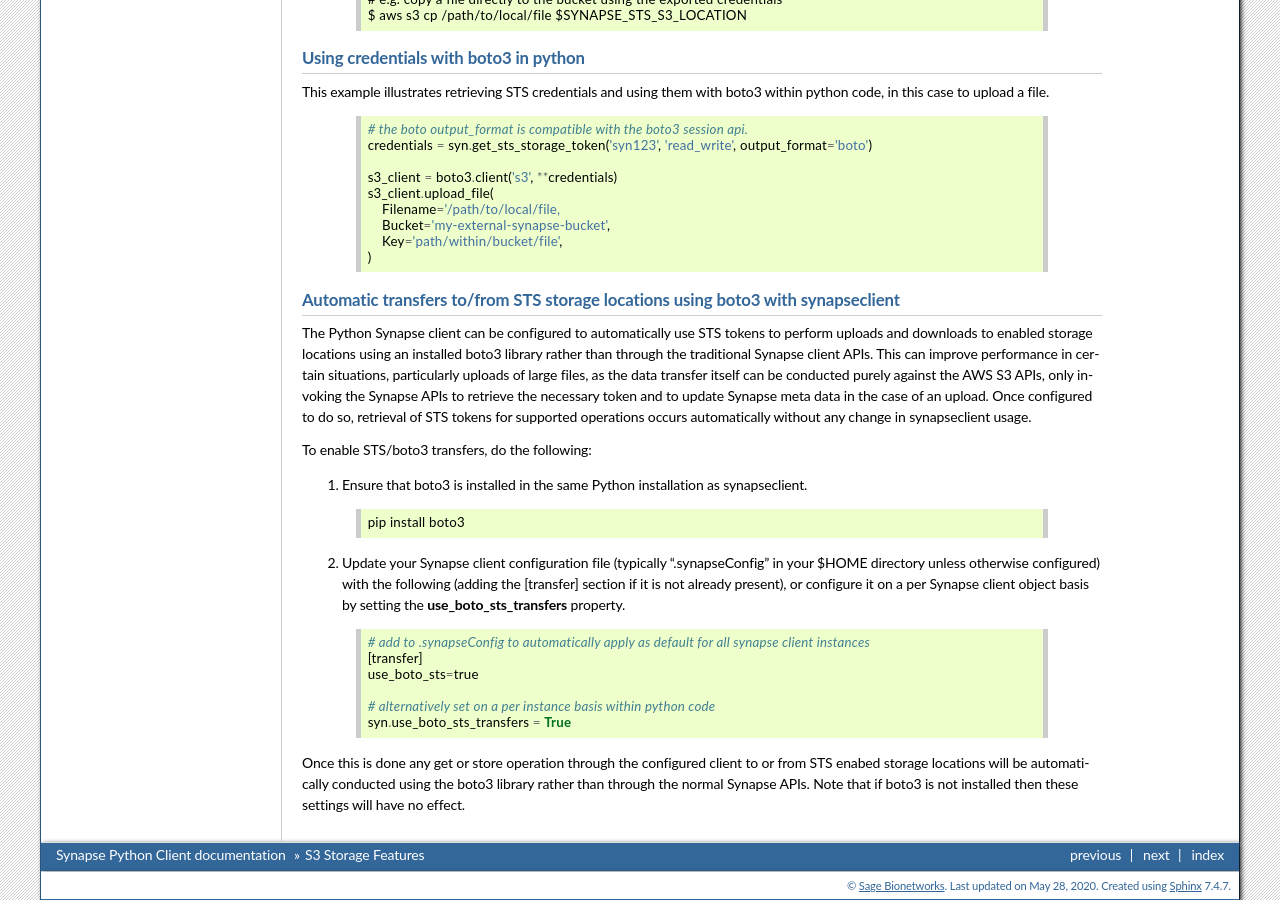
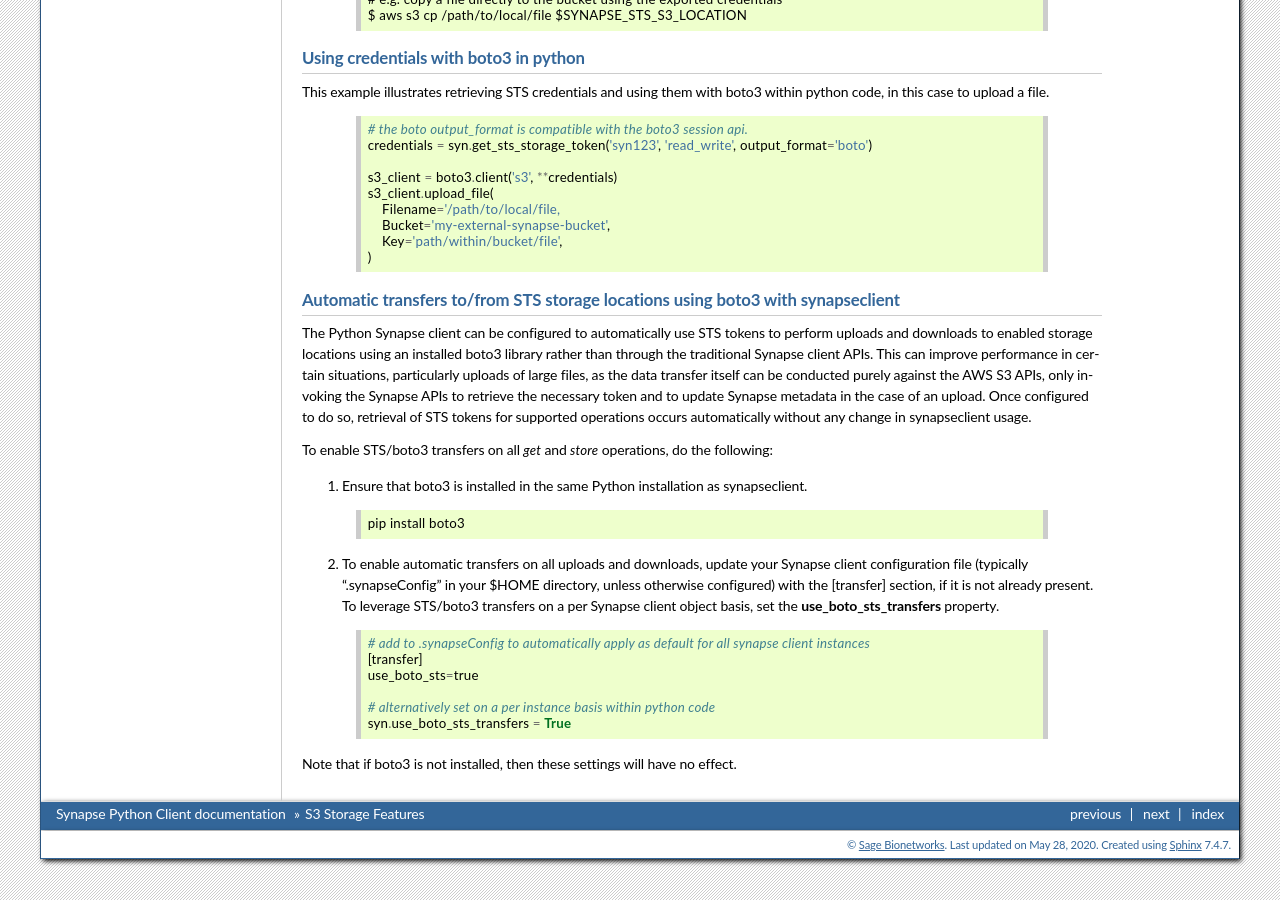
Before and after one commit to Sage-Bionetworks/synapsePythonClient, a Sphinx documentation site: the page built from docs/S3Storage.rst, in a window 1280 px wide and 900 px high, scrolled down 1643 px. Built offline with Sphinx 7.4.7, drawn with Linux system fonts in a browser that asks for light colours; the version number could not be read and is left out; some of the changed text lies outside the part shown.

Commit message:
apply changes suggested by Kelsey

```diff
--- a/docs/S3Storage.rst
+++ b/docs/S3Storage.rst
@@ -67,15 +67,15 @@
 STS Storage Locations
 =====================
 
-S3 storage locations can also be interacted with using
-`AWS Security Token Service <https://docs.synapse.org/articles/sts_storage_locations.html>`__ credentials that can
-be obtained for enabled folders. These credentials can be used with external S3 tools such as the
-awscli and the boto3 library separately from Synapse to read and write files to and from Synapse storage.
+Create an STS enabled folder to use
+`AWS Security Token Service <https://docs.synapse.org/articles/sts_storage_locations.html>`__ credentials
+with S3 storage locations. These credentials can be used with external S3 tools such as the awscli and the boto3
+library separately from Synapse to read and write files to and from Synapse storage.
 
 Creating an STS enabled folder
 ------------------------------
 Creating an STS enabled folder is similar to creating an external storage folder as described above, but this
-time passing an additional **sts_enabled=True** keyword parameter
+time passing an additional **sts_enabled=True** keyword parameter.
 
   .. code-block::
 
@@ -132,10 +132,10 @@
 storage locations using an installed boto3 library rather than through the traditional Synapse client APIs.
 This can improve performance in certain situations, particularly uploads of large files, as the data transfer itself
 can be conducted purely against the AWS S3 APIs, only invoking the Synapse APIs to retrieve the necessary token and
-to update Synapse meta data in the case of an upload. Once configured to do so, retrieval of STS tokens for supported
+to update Synapse metadata in the case of an upload. Once configured to do so, retrieval of STS tokens for supported
 operations occurs automatically without any change in synapseclient usage.
 
-To enable STS/boto3 transfers, do the following:
+To enable STS/boto3 transfers on all `get` and `store` operations, do the following:
 
 1. Ensure that boto3 is installed in the same Python installation as synapseclient.
 
@@ -143,9 +143,10 @@
 
     pip install boto3
 
-2. Update your Synapse client configuration file (typically ".synapseConfig" in your $HOME directory unless otherwise
-   configured) with the following (adding the [transfer] section if it is not already present), or configure
-   it on a per Synapse client object basis by setting the **use_boto_sts_transfers** property.
+2. To enable automatic transfers on all uploads and downloads, update your Synapse client configuration file
+   (typically “.synapseConfig” in your $HOME directory, unless otherwise configured) with the [transfer] section,
+   if it is not already present. To leverage STS/boto3 transfers on a per Synapse client object basis, set
+   the **use_boto_sts_transfers** property.
 
   .. code-block::
 
@@ -156,6 +157,4 @@
     # alternatively set on a per instance basis within python code
     syn.use_boto_sts_transfers = True
 
-Once this is done any get or store operation through the configured client to or from STS enabed storage locations
-will be automatically conducted using the boto3 library rather than through the normal Synapse APIs.
-Note that if boto3 is not installed then these settings will have no effect.
+Note that if boto3 is not installed, then these settings will have no effect.
```
Also changed, not shown: docs/news.rst (+4 -3 lines), 3 other files.
